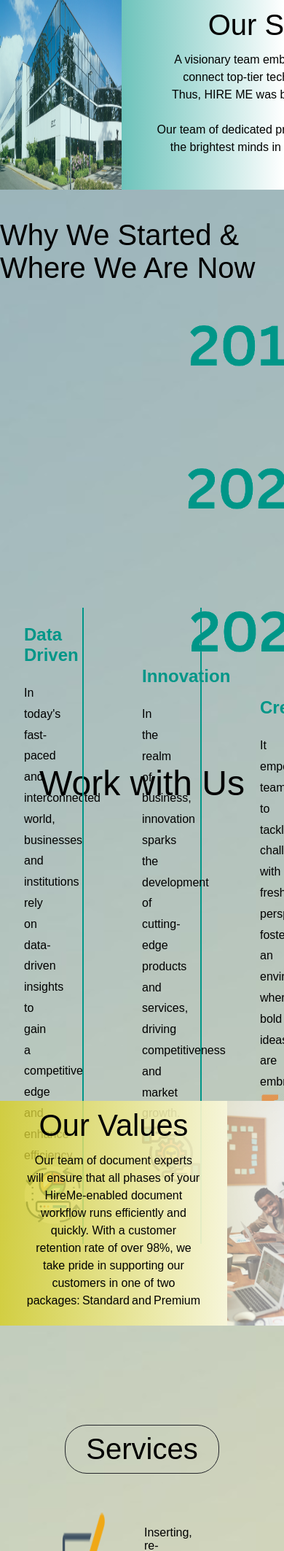
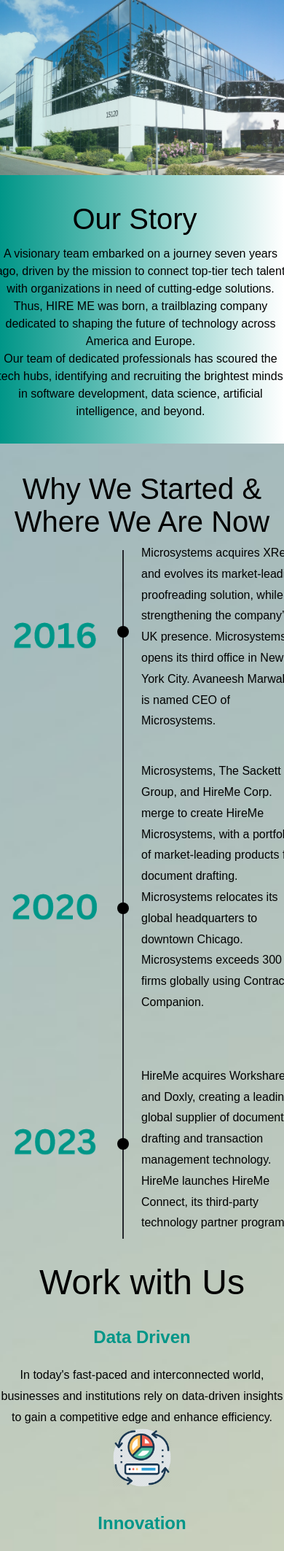
Before and after one commit to oltahasimja/PROJEKTI, a PHP site: page /aboutus.php in a window 390 px wide. Shown: the part 120-2246 px from the top of the page at 73% size. Run offline with PHP 8.4, Linux system fonts and the light colour scheme.

Commit message:
aboutus responsive

```diff
--- a/aboutus.php
+++ b/aboutus.php
@@ -17,7 +17,7 @@
         <div class="texti">
             <p id="ourstorytitle">Our Story</p>
          <br>
-            <div style="width: 20em;">
+            <div style="width: 20em;" class="div1">
                 <p id="ourstory">
                     A visionary team embarked on a journey seven years ago, driven by the mission to connect top-tier tech talent with organizations in need of cutting-edge solutions. <br>Thus, HIRE ME was born, a trailblazing company dedicated to shaping the future of technology across America and Europe.
                     <br>Our team of dedicated professionals has scoured the tech hubs, identifying and recruiting the brightest minds in software development, data science, artificial intelligence, and beyond.
@@ -26,8 +26,8 @@
         </div>
         </div>
         <p id="why">Why We Started & Where We Are Now</p>
+        <div class="divv1">
             <div class="historia">
-
                 <div class="vitet">
                     <div class="viti-2016">
                         <img src="2016.png" alt="">
@@ -69,7 +69,7 @@
                     HireMe launches HireMe Connect, its third-party technology partner program..</p></div>
 
             </div>
-
+        </div>
      </div>
      <div class="work">
         <p id="work-title">Work with Us</p>
@@ -110,40 +110,40 @@
         <div class="services">
 
             <div class="service-1">
-                <img src="checkbox.png" alt="">
+                <img src="checkbox.png" alt="" class="img-div">
                 <p p id="kl">Inserting, re-arranging, removing, or hiding functionality on the Word ribbon</p>
             </div>
             <div class="service-2">
-                <img src="checkbox.png" alt="">
+                <img src="checkbox.png" alt="" class="img-div">
                 <p id="kl">Adding native or customized command buttons, groups, and tabs</p>
             </div>
 
             <div class="service-3">
-                <img src="checkbox.png" alt="">
+                <img src="checkbox.png" alt="" class="img-div">
                 <p id="kl">Hiding native functionality and replacing or supplementing it with equivalent DocXtools functionality</p>
             </div>
             <div class="service-4">
-                <img src="checkbox.png" alt="">
+                <img src="checkbox.png" alt="" class="img-div">
                 <p id="kl">Intermixing custom macros on the Word ribbon</p>
             </div>
 
 
             <div class="service-5">
-                <img src="checkbox.png" alt="">
+                <img src="checkbox.png" alt="" class="img-div">
                 <p id="kl">Inserting non-Microsoft images and icons on the Word ribbon</p>
             </div>
             <div class="service-6">
-                <img src="checkbox.png" alt="">
+                <img src="checkbox.png" alt="" class="img-div">
                 <p id="kl">Editing screen tips and super tips across the Word ribbon</p>
             </div>
 
 
             <div class="service-7">
-                <img src="checkbox.png" alt="">
+                <img src="checkbox.png" alt="" class="img-div">
                 <p id="kl">Replacing Word’s convert to .docx feature with the safe DocXtools .doc to .docx functionality</p>
             </div>
             <div class="service-8">
-                <img src="checkbox.png" alt="">
+                <img src="checkbox.png" alt="" class="img-div">
                 <p id="kl">Hiding native Word functionality that is inappropriate for business users (including the Publish as Blog Post or Save to Web features)</p>
             </div>
 
@@ -153,7 +153,10 @@
             <p id="meetourteam">Meet our team</p>
             <a href="loginform.html" class="join"><h2>Join Us</h2></a>
         </div>
-        <img src="team.jpg" alt="">
+        <div>
+            <img src="team.jpg" alt="" id="foto-team">
+        </div>
+
     </div>
 
 
--- a/stylecover.css
+++ b/stylecover.css
@@ -891,3 +891,149 @@
   margin-top: 8px;
 
 }
+@media only screen and (max-width: 768px) {
+  .blloku1{
+    display: flex;
+    flex-direction: column;
+    width: 100%;
+    height: 38em;
+  }
+  .blloku1 img {
+    width: 115%;
+    height: 15em;
+    margin-bottom: 1em;
+  }
+  .div2{
+
+
+  }
+  .div1 p{
+    margin-left: -2em;
+    max-width:25em;
+  }
+  .divK{
+    display: flex;
+    flex-direction: row;
+    margin-left: 0em;
+    width: 10em;
+    margin-top: 10em;
+  }
+  .viti-2016{
+
+    font-size:10px;
+    margin-top:40em;
+  }
+  .viti-2020{
+    font-size: 10px;
+    margin-top: 25em;
+  }
+  .viti-2023{
+    font-size: 10px;
+    margin-top: 20em;
+  }
+  .historia{
+    display: flex;
+    flex-direction: row;
+    margin-left: 0em;
+    margin-bottom: 3em;
+  }
+  .divv1{
+    display: flex;
+    flex-direction: row;
+    margin-left:-15em;
+  }
+  .dot-div{
+    margin-left: -6em;
+  }
+  .dot1{
+    margin-top:-52.5em;
+  }
+  .dot2{
+    margin-top:-28.8em;
+  }
+  .dot3{
+    margin-top:-8.6em;
+  }
+  .line{
+    margin-top: 26em;
+    margin-left: 2em;
+    height: 59em;
+  }
+  .div-4{
+    margin-top:25em;
+    width:14em;
+    margin-left:1.5em;
+  }
+  .div-5{
+    margin-top:-2em;
+    width:14em;
+    margin-left:1.5em;
+  }
+  .div-6{
+    width: 14em;
+    margin-left:1.5em;
+  }
+  .work{
+    margin-top: 18em;
+  }
+  .work-title{
+    margin-top: 2em;
+  }
+  .tabelat{
+    margin-top:20em;
+    display: flex;
+    flex-direction: column;
+  }
+  .tabela-1{
+    margin-top: -8em;
+    width: 35em;
+  }
+  .tabela-2{
+    margin-top:-8em;
+    width: 35em;
+    border-left: 0;
+    border-right: 0;
+  }
+  .tabela-3{
+    margin-top:-8em;
+    margin-bottom: 3em;
+    width: 35em;
+  }
+  .blloku2{
+    margin-top: 6em;
+    display: flex;
+    flex-direction: column;
+    height: 30em;
+  }
+  .texti{
+    margin-top: 2em;
+  }
+  .blloku2 img{
+    margin-top: 2em;
+    width: 100%;
+    height: 14em;
+  }
+  .services{
+    display: flex;
+    flex-direction: column;
+  }
+  .img-div{
+    margin-top: 2em;
+    width: 4em;
+    height: 4em;
+  }
+  .team{
+    margin-top:-9em;
+    display: flex;
+    flex-direction:column-reverse;
+  }
+  #foto-team{
+    height: 22em;
+  }
+  .meet{
+    margin-top: 2em;
+  }
+  #why{
+    text-align: center;
+  }
+}
```
Lines whose indentation alone changed are shown as unchanged.
